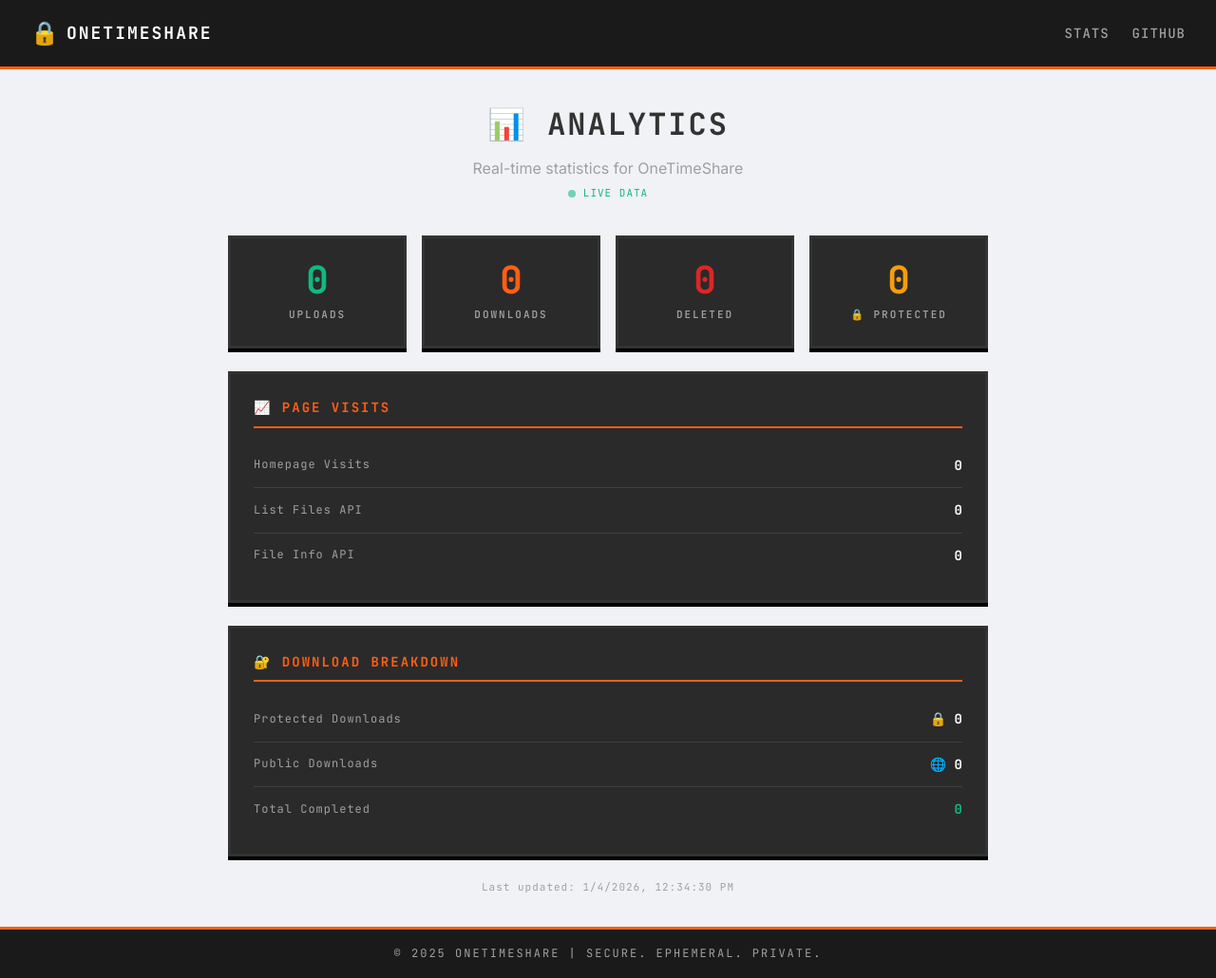
After one commit to Aayushbankar/onetimeshare, a Flask app: page /stats in a window 1280 px wide. The commit adds this page. Shown: the whole page at 95% size. Run offline with Flask 3, Linux system fonts and the light colour scheme; data that the repository does not hold is empty.

Commit message:
Day 11: Analytics Dashboard + Frontend Polish + Redis Counter Fixes
Features:
- Implemented 8 Redis analytics counters (uploads, downloads, deletions, page visits)
- Created /stats dashboard with real-time metrics and auto-refresh
- Created /stats-json API endpoint for AJAX updates
- Added protected badge (🔒 PASSWORD PROTECTED) on upload success
- Added copy button with visual feedback toast notification
- Created error.html template for service errors
- Added STATS link to navbar

Bug Fixes:
- Fixed counter name mismatches (get/set key consistency)
- Fixed get_counter() to return integers instead of strings
- Fixed Redis RDB persistence issue (reset counters on startup)
- Fixed module-level code running on every reload

Files Modified:
- app/__init__.py (counter reset on startup)
- app/routes.py (stats routes, counter increments)
- app/services/redis_service.py (get_counter fix)
- app/utils/serve_and_delete.py (downloads/deletions tracking)
- app/templates/ (stats.html, error.html, index.html, base.html)
- app/static/css/style.css (badge, toast styles)
- app/static/js/app.js (protected badge, copy feedback)

5 Passes: C+ → B → A+ → A+ → Fixed
Total Time: ~2 hours 15 minutes
Documented in: notes_ai/Day_11/

```diff
--- a/app/routes.py
+++ b/app/routes.py
@@ -22,9 +22,33 @@ bp = Blueprint('main', __name__)
 
 redis_service = redis_service.RedisService(Config.REDIS_HOST, Config.REDIS_PORT, Config.REDIS_DB)
 
+# redis_service.set_counter("file_count",0)
+# redis_service.set_counter("uploads",0)
+# redis_service.set_counter("downloads",0)
+# redis_service.set_counter("deletions",0)
+
+
+
+# redis_service.set_counter("/ - visits ",0)
+# redis_service.set_counter("/upload - visits ",0)
+# redis_service.set_counter("/download - visits ",0)
+# redis_service.set_counter("/download - protected - visits ",0)
+# redis_service.set_counter("/download - unprotected - visits ",0)
+# redis_service.set_counter("/download - 404 - visits ",0)
+# redis_service.set_counter("/download - 500 - visits ",0)
+# redis_service.set_counter("/list-files - visits ",0)
+# redis_service.set_counter("/info - visits ",0)
+
+
+
+
+
+
 
 @bp.route('/')
 def index():
+    # redis_service.increment_counter("/ - visits ",1)
+    redis_service.increment_counter("index_visits",1)
     return render_template('index.html')
 
 
@@ -62,6 +86,8 @@ def upload_file():
 
         redis_service.store_file_metadata( file_name, metadata)
         if redis_service.get_file_metadata(file_name):
+            # redis_service.increment_counter("uploads",1)
+            redis_service.increment_counter("uploads",1)
             return jsonify({"status": "success", "metadata": redis_service.get_file_metadata(file_name)}), 201
         else:
             return jsonify({"status": "error", "message": "Failed to upload file"}), 500
@@ -97,8 +123,10 @@ def download_file(token):
         try :
 
             if metadata.get('is_protected') == 'True':
+                redis_service.increment_counter("protected_downloads",1)
                 return render_download_page(token)
             elif metadata.get('is_protected') == 'False':
+                redis_service.increment_counter("unprotected_downloads",1)
                 return serve_and_delete(uuid_file_name,original_file_name,directory_path,token,redis_service=redis_service)
             else:
                 return jsonify({
@@ -126,16 +154,23 @@ def download_file(token):
 @bp.route('/download/<token>', methods=['GET'])
 def render_download_page(token):
     """Render the download page with file metadata."""
+    # redis_service.increment_counter("/download - visits ",1)
     try:
         metadata = redis_service.get_file_metadata(token)
 
         if not metadata:
+
+            # redis_service.increment_counter("/download - 404 - visits ",1)
             return render_template('404.html'), 404
 
 
         if metadata.get('is_protected') == 'True':
+            # redis_service.increment_counter("/download - protected - visits ",1)
+            redis_service.increment_counter("protected_downloads_visits",1)
             return render_template('password.html', metadata=metadata, token=token)
         if metadata.get('is_protected') == 'False':
+            # redis_service.increment_counter("/download - unprotected - visits ",1)
+            redis_service.increment_counter("unprotected_downloads_visits",1)
             return render_template('dl.html', metadata=metadata, token=token)
 
     except Exception as e:
@@ -184,6 +219,7 @@ def verify_token(token):
                 redis_service.store_file_metadata(token, metadata)
 
                 # Serve file
+                redis_service.increment_counter("downloads", 1)
                 return serve_and_delete(
                     metadata.get('filename'),
                     metadata.get('real_filename'),
@@ -239,6 +275,8 @@ def test_redis():
 def list_files():
    try :
     if redis_service.list_files():
+        # redis_service.increment_counter("/list-files - visits ",1)
+        redis_service.increment_counter("list_files_visits",1)
         return jsonify({"status": "success", "files": redis_service.list_files()}), 200
     elif redis_service.list_files() is None:
         return jsonify({"status": "error", "message": "no files in the db"}), 200
@@ -252,6 +290,7 @@ def list_files():
 def file_info(token):
    try :
     if redis_service.get_file_metadata(token):
+        redis_service.increment_counter("info_visits", 1)
         return jsonify({"status": "success", "metadata": redis_service.get_file_metadata(token)}), 200
     else:
         return jsonify({"status": "error", "message": "Failed to get file metadata"}), 500
@@ -295,3 +334,29 @@ def internal_server_error(e):
     """Handle 500 errors globally."""
     current_app.logger.error(f"Internal server error: {e}")
     return render_template('404.html'), 500
+
+@bp.route('/stats')
+def stats():
+    """Render stats dashboard HTML page"""
+    stats_data = _get_stats_data()
+    return render_template('stats.html', stats=stats_data)
+
+
+@bp.route('/stats-json')
+def stats_json():
+    """Return stats as JSON for API/AJAX refresh"""
+    return jsonify(_get_stats_data())
+
+
+def _get_stats_data():
+    """Helper to get all stats counters"""
+    return {
+        "uploads": redis_service.get_counter("uploads"),
+        "downloads": redis_service.get_counter("downloads"),
+        "deletions": redis_service.get_counter("deletions"),
+        "index_visits": redis_service.get_counter("index_visits"),
+        "list_files_visits": redis_service.get_counter("list_files_visits"),
+        "info_visits": redis_service.get_counter("info_visits"),
+        "protected_downloads": redis_service.get_counter("protected_downloads"),
+        "unprotected_downloads": redis_service.get_counter("unprotected_downloads")
+    }
--- a/app/templates/base.html
+++ b/app/templates/base.html
@@ -27,6 +27,7 @@
                 </a>
             </div>
             <div class="navbar-links">
+                <a href="{{ url_for('main.stats') }}" class="nav-link">STATS</a>
                 <a href="https://github.com/Aayushbankar/onetimeshare" target="_blank" class="nav-link">GITHUB</a>
             </div>
         </nav>
--- /dev/null
+++ b/app/templates/stats.html
@@ -0,0 +1,294 @@
+{% extends 'base.html' %} {% block title %}Stats | OneTimeShare{% endblock %} {%
+block styles %}
+<style>
+  /* Stats Page Specific Styles */
+  .stats-container {
+    width: 100%;
+    max-width: 800px;
+  }
+
+  .stats-hero {
+    margin-bottom: var(--space-8);
+    text-align: center;
+  }
+
+  .stats-title {
+    font-family: var(--font-mono);
+    font-size: 2rem;
+    font-weight: 700;
+    color: var(--color-base);
+    letter-spacing: 2px;
+  }
+
+  .stats-subtitle {
+    font-size: 1rem;
+    color: var(--color-null);
+    margin-top: var(--space-2);
+  }
+
+  /* Stats Grid */
+  .stats-grid {
+    display: grid;
+    grid-template-columns: repeat(auto-fit, minmax(160px, 1fr));
+    gap: var(--space-4);
+    margin-bottom: var(--space-6);
+  }
+
+  .stat-card {
+    position: relative;
+    background-color: var(--color-card);
+    border: 3px solid var(--color-base);
+    padding: var(--space-6);
+    box-shadow: var(--shadow-md);
+    text-align: center;
+    transition: transform 0.1s, box-shadow 0.1s;
+  }
+
+  .stat-card:hover {
+    transform: translateY(-4px);
+    box-shadow: var(--shadow-lg);
+  }
+
+  .stat-value {
+    font-family: var(--font-mono);
+    font-size: 2.5rem;
+    font-weight: 700;
+    color: var(--color-primary);
+    line-height: 1;
+    margin-bottom: var(--space-2);
+  }
+
+  .stat-label {
+    font-family: var(--font-mono);
+    font-size: 11px;
+    font-weight: 600;
+    color: var(--color-null);
+    letter-spacing: 2px;
+    text-transform: uppercase;
+  }
+
+  /* Stat Card Variants */
+  .stat-card.success .stat-value {
+    color: var(--color-success);
+  }
+
+  .stat-card.warning .stat-value {
+    color: var(--color-warning);
+  }
+
+  .stat-card.error .stat-value {
+    color: var(--color-error);
+  }
+
+  /* Stats Section */
+  .stats-section {
+    background-color: var(--color-card);
+    border: 3px solid var(--color-base);
+    padding: var(--space-6);
+    margin-bottom: var(--space-6);
+    box-shadow: var(--shadow-md);
+  }
+
+  .stats-section-title {
+    font-family: var(--font-mono);
+    font-size: 14px;
+    font-weight: 700;
+    color: var(--color-primary);
+    letter-spacing: 2px;
+    margin-bottom: var(--space-4);
+    padding-bottom: var(--space-2);
+    border-bottom: 2px solid var(--color-primary);
+  }
+
+  .stats-row {
+    display: flex;
+    justify-content: space-between;
+    align-items: center;
+    padding: var(--space-3) 0;
+    border-bottom: 1px solid rgba(255, 255, 255, 0.1);
+  }
+
+  .stats-row:last-child {
+    border-bottom: none;
+  }
+
+  .stats-row-label {
+    font-family: var(--font-mono);
+    font-size: 12px;
+    color: var(--color-null);
+    letter-spacing: 1px;
+  }
+
+  .stats-row-value {
+    font-family: var(--font-mono);
+    font-size: 14px;
+    font-weight: 700;
+    color: var(--color-white);
+  }
+
+  /* Live indicator */
+  .live-indicator {
+    display: inline-flex;
+    align-items: center;
+    gap: var(--space-2);
+    font-family: var(--font-mono);
+    font-size: 11px;
+    color: var(--color-success);
+    letter-spacing: 1px;
+  }
+
+  .live-dot {
+    width: 8px;
+    height: 8px;
+    background: var(--color-success);
+    border-radius: 50%;
+    animation: pulse 2s infinite;
+  }
+
+  @keyframes pulse {
+    0%,
+    100% {
+      opacity: 1;
+    }
+    50% {
+      opacity: 0.5;
+    }
+  }
+
+  /* Last updated */
+  .last-updated {
+    text-align: center;
+    font-family: var(--font-mono);
+    font-size: 11px;
+    color: var(--color-null);
+    letter-spacing: 1px;
+    margin-top: var(--space-4);
+  }
+
+  /* Responsive */
+  @media (max-width: 600px) {
+    .stats-grid {
+      grid-template-columns: repeat(2, 1fr);
+    }
+
+    .stat-value {
+      font-size: 1.75rem;
+    }
+  }
+</style>
+{% endblock %} {% block content %}
+<div class="stats-container">
+  <!-- Hero -->
+  <div class="stats-hero">
+    <h1 class="stats-title">📊 ANALYTICS</h1>
+    <p class="stats-subtitle">Real-time statistics for OneTimeShare</p>
+    <span class="live-indicator">
+      <span class="live-dot"></span>
+      LIVE DATA
+    </span>
+  </div>
+
+  <!-- Main Stats Grid -->
+  <div class="stats-grid">
+    <div class="stat-card success">
+      <div class="stat-value" id="uploads">{{ stats.uploads }}</div>
+      <div class="stat-label">UPLOADS</div>
+    </div>
+    <div class="stat-card">
+      <div class="stat-value" id="downloads">{{ stats.downloads }}</div>
+      <div class="stat-label">DOWNLOADS</div>
+    </div>
+    <div class="stat-card error">
+      <div class="stat-value" id="deletions">{{ stats.deletions }}</div>
+      <div class="stat-label">DELETED</div>
+    </div>
+    <div class="stat-card warning">
+      <div class="stat-value" id="protected">
+        {{ stats.protected_downloads }}
+      </div>
+      <div class="stat-label">🔒 PROTECTED</div>
+    </div>
+  </div>
+
+  <!-- Detailed Stats Section -->
+  <div class="stats-section">
+    <h2 class="stats-section-title">📈 PAGE VISITS</h2>
+    <div class="stats-row">
+      <span class="stats-row-label">Homepage Visits</span>
+      <span class="stats-row-value" id="index_visits"
+        >{{ stats.index_visits }}</span
+      >
+    </div>
+    <div class="stats-row">
+      <span class="stats-row-label">List Files API</span>
+      <span class="stats-row-value" id="list_files_visits"
+        >{{ stats.list_files_visits }}</span
+      >
+    </div>
+    <div class="stats-row">
+      <span class="stats-row-label">File Info API</span>
+      <span class="stats-row-value" id="info_visits"
+        >{{ stats.info_visits }}</span
+      >
+    </div>
+  </div>
+
+  <!-- Download Breakdown -->
+  <div class="stats-section">
+    <h2 class="stats-section-title">🔐 DOWNLOAD BREAKDOWN</h2>
+    <div class="stats-row">
+      <span class="stats-row-label">Protected Downloads</span>
+      <span class="stats-row-value">🔒 {{ stats.protected_downloads }}</span>
+    </div>
+    <div class="stats-row">
+      <span class="stats-row-label">Public Downloads</span>
+      <span class="stats-row-value">🌐 {{ stats.unprotected_downloads }}</span>
+    </div>
+    <div class="stats-row">
+      <span class="stats-row-label">Total Completed</span>
+      <span class="stats-row-value" style="color: var(--color-success)"
+        >{{ stats.downloads }}</span
+      >
+    </div>
+  </div>
+
+  <p class="last-updated">Last updated: <span id="timestamp"></span></p>
+</div>
+{% endblock %} {% block scripts %}
+<script>
+  // Update timestamp
+  document.getElementById("timestamp").textContent =
+    new Date().toLocaleString();
+
+  // Auto-refresh stats every 30 seconds
+  setInterval(async () => {
+    try {
+      const response = await fetch("/stats-json");
+      const stats = await response.json();
+
+      // Update values with animation
+      const updateValue = (id, value) => {
+        const el = document.getElementById(id);
+        if (el && el.textContent !== String(value)) {
+          el.style.transform = "scale(1.2)";
+          el.textContent = value;
+          setTimeout(() => (el.style.transform = "scale(1)"), 200);
+        }
+      };
+
+      updateValue("uploads", stats.uploads);
+      updateValue("downloads", stats.downloads);
+      updateValue("deletions", stats.deletions);
+      updateValue("protected", stats.protected_downloads);
+      updateValue("index_visits", stats.index_visits);
+      updateValue("list_files_visits", stats.list_files_visits);
+      updateValue("info_visits", stats.info_visits);
+
+      document.getElementById("timestamp").textContent =
+        new Date().toLocaleString();
+    } catch (e) {
+      console.error("Failed to refresh stats:", e);
+    }
+  }, 30000);
+</script>
+{% endblock %}
--- a/app/utils/serve_and_delete.py
+++ b/app/utils/serve_and_delete.py
@@ -19,7 +19,8 @@ def serve_and_delete(uuid_file_name,original_file_name,directory_path,token,redi
                 )
     redis_service.atomic_delete(token)
     file_path = os.path.join(directory_path, uuid_file_name)
-
+    redis_service.increment_counter("downloads", 1)
+    redis_service.increment_counter("deletions", 1)
     try :
         if os.path.exists(file_path):
             os.remove(file_path)
```
Also changed, not shown: app/__init__.py (+12 -0 lines), app/services/redis_service.py (+44 -0 lines), app/static/css/style.css (+55 -0 lines), app/static/js/app.js (+47 -6 lines), app/templates/error.html (added, +93 -0 lines), app/templates/index.html (+15 -1 lines), README.md.
